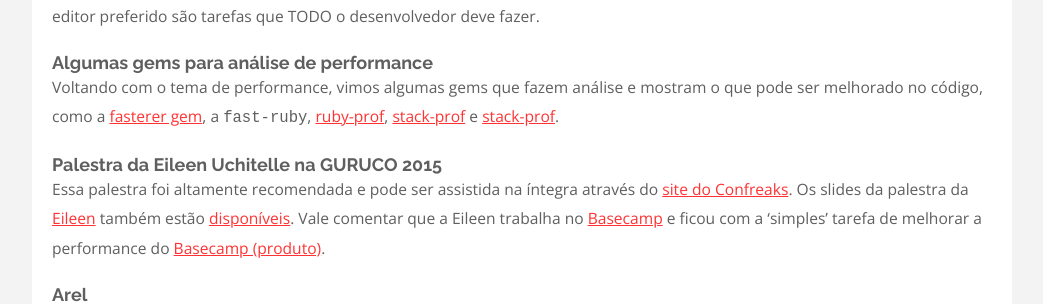
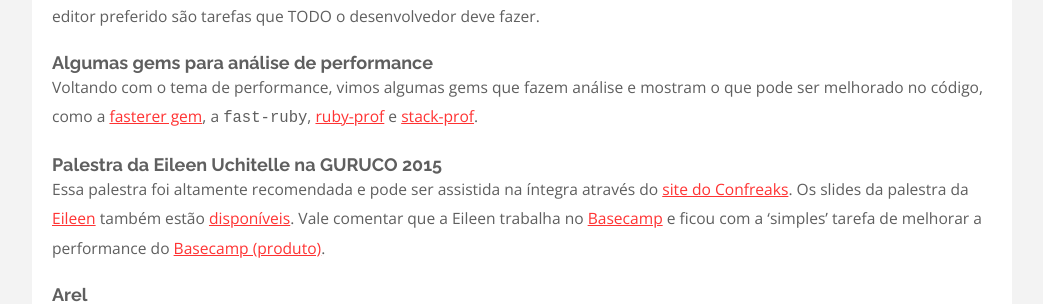
Before and after one commit to rubyonrio/rubyonrio.github.com, a Jekyll site: the page built from _posts/2016-03-07-como-foi-encontro-marco.markdown, in a window 1280 px wide. Shown: the part 813-1117 px from the top of the page, without its empty margins (118-1161 px from the left). Built offline with Jekyll 4.4.1, drawn with Linux system fonts in a browser that asks for light colours; nearby versions of some CDN libraries.

Commit message:
Fixes duplicated link

```diff
--- a/_posts/2016-03-07-como-foi-encontro-marco.markdown
+++ b/_posts/2016-03-07-como-foi-encontro-marco.markdown
@@ -20,7 +20,7 @@ Seguindo com o relato, o Jonathan perguntou se existia alguma forma melhor de us
 
 ## Algumas gems para análise de performance
 
-Voltando com o tema de performance, vimos algumas gems que fazem análise e mostram o que pode ser melhorado no código, como a [fasterer gem][7], a `fast-ruby`, [ruby-prof][8], [stack-prof][9] e [stack-prof][15].
+Voltando com o tema de performance, vimos algumas gems que fazem análise e mostram o que pode ser melhorado no código, como a [fasterer gem][7], a `fast-ruby`, [ruby-prof][8] e [stack-prof][9].
 
 ## Palestra da Eileen Uchitelle na GURUCO 2015
 
@@ -73,7 +73,7 @@ Abraços,
 [12]: https://speakerdeck.com/eileencodes/rubyconf-2015-how-to-performance
 [13]: https://basecamp.com/about
 [14]: https://basecamp.com/3/features
-[15]: https://github.com/tmm1/stackprof
+[15]: https://none
 [16]: https://twitter.com/vagnerzampieri
 [17]: https://github.com/rails/arel
 [18]: http://www.myfinance.com.br/
```
